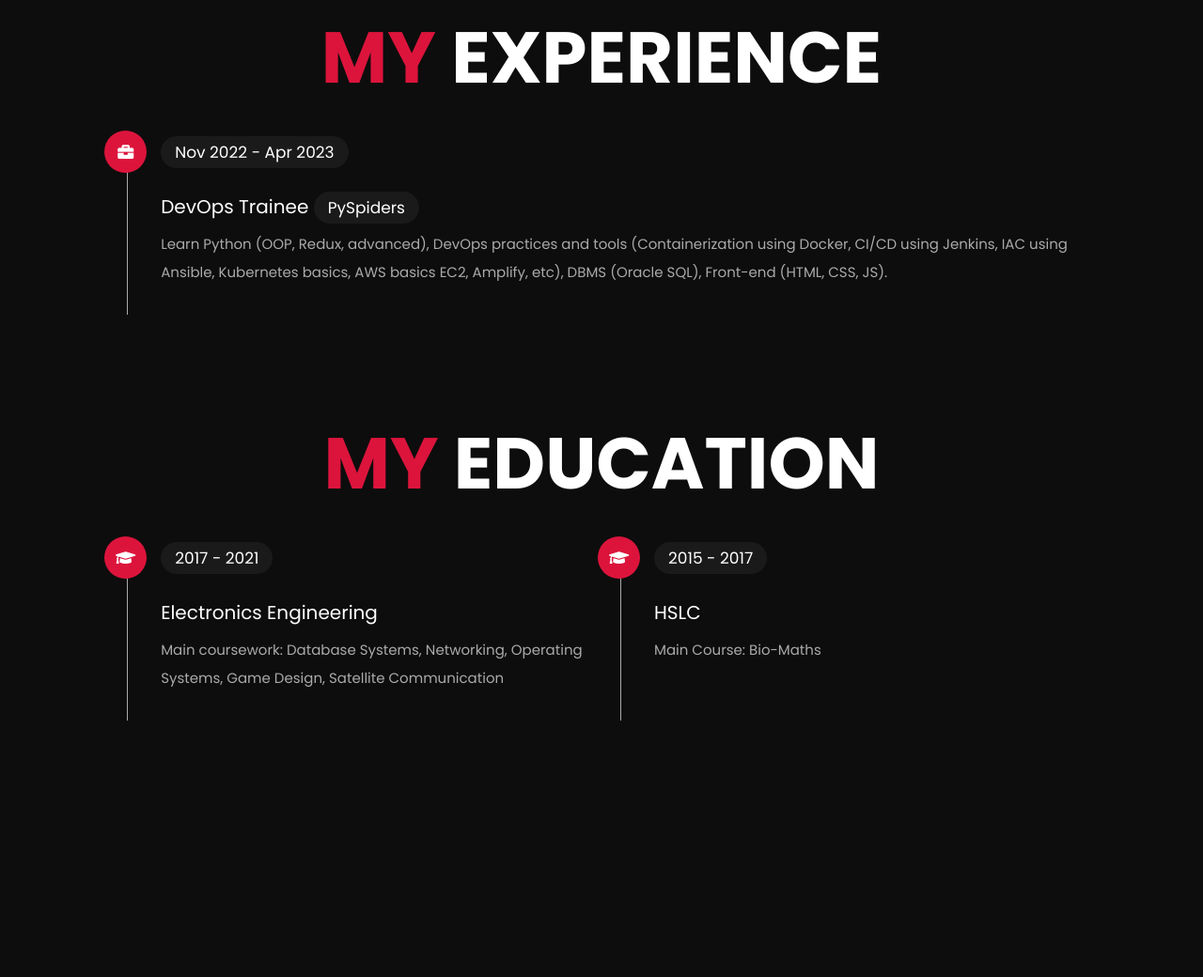
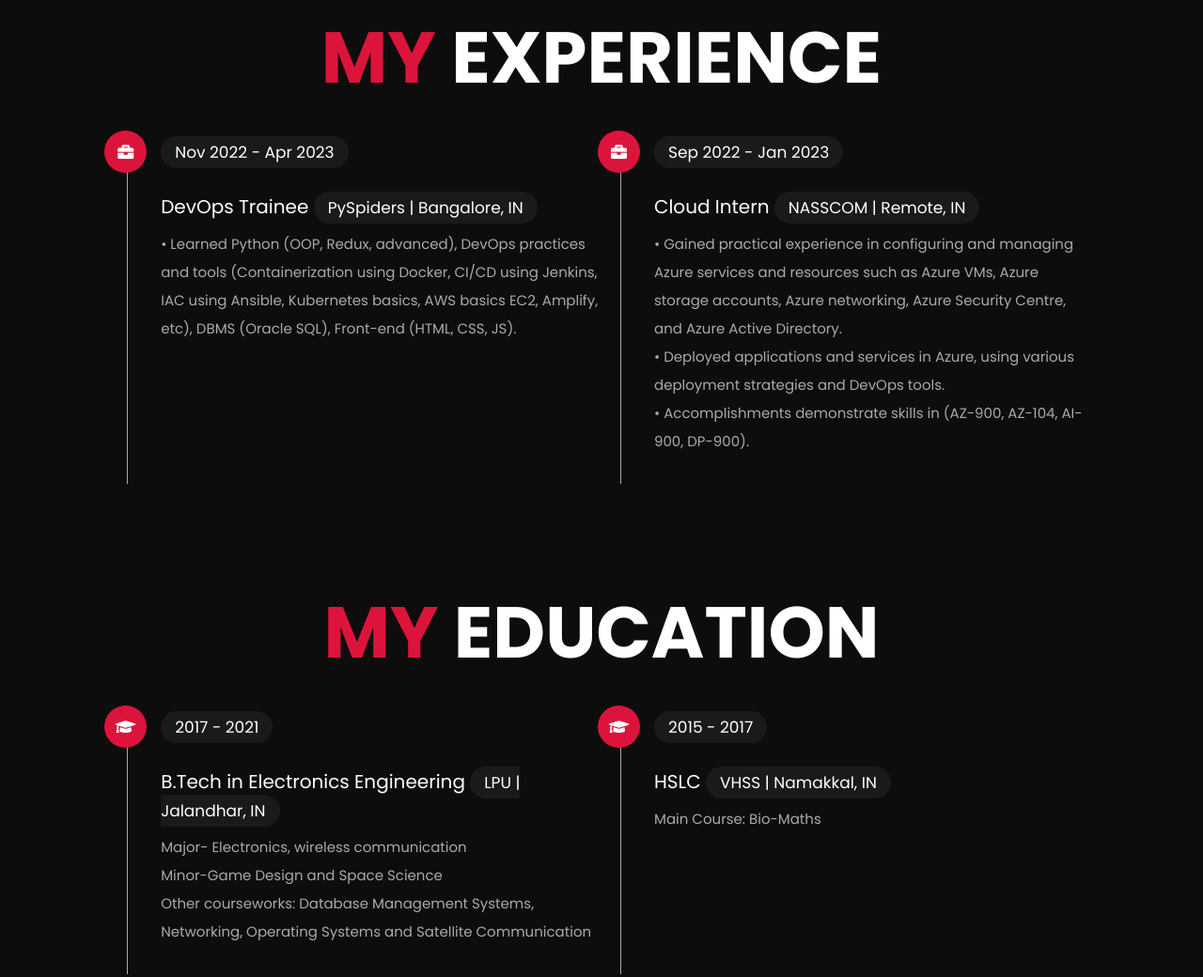
Before and after one commit to Dinesh1866/Dinesh_web, a plain HTML site: page about.html in a window 1280 px wide. Shown: the part 2113-3153 px from the top of the page at 94% size. Before the commit the page ends 2995 px from the top, so only its background shows below. Drawn offline with Linux system fonts and the light colour scheme.

Commit message:
updated experience and discription in about session

```diff
--- a/about.html
+++ b/about.html
@@ -342,11 +342,24 @@ I sincerely admit ! Not everything thing you can see on the website was develope
         <div class="box">
             <i class="fas fa-briefcase"></i>
             <span>Nov 2022 - Apr 2023</span>
-            <h3>DevOps Trainee <span>PySpiders</span></h3>
-            <p>Learn Python (OOP, Redux, advanced), DevOps practices and tools (Containerization using Docker, CI/CD using Jenkins, IAC using Ansible,
+            <h3>DevOps Trainee <span> PySpiders | Bangalore, IN</span></h3>
+            <p>• Learned Python (OOP, Redux, advanced), DevOps practices and tools (Containerization using Docker, CI/CD using Jenkins, IAC using Ansible,
                 Kubernetes basics, AWS basics EC2, Amplify, etc), DBMS (Oracle SQL), Front-end (HTML, CSS, JS).
             </p>
         </div>
+
+        <div class="box">
+            <i class="fas fa-briefcase"></i>
+            <span>Sep 2022 - Jan 2023</span>
+            <h3>Cloud Intern <span> NASSCOM | Remote, IN</span></h3>
+            <p>• Gained practical experience in configuring and managing Azure services and
+                resources such as Azure VMs, Azure storage accounts, Azure networking,
+                Azure Security Centre, and Azure Active Directory.<br>
+                • Deployed applications and services in Azure, using various deployment
+                strategies and DevOps tools.<br>
+                • Accomplishments demonstrate skills in (AZ-900, AZ-104, AI-900, DP-900).</p>
+        </div>
+
     </div>
 
 </section>
@@ -364,14 +377,17 @@ I sincerely admit ! Not everything thing you can see on the website was develope
         <div class="box">
             <i class="fas fa-graduation-cap"></i>
             <span>2017 - 2021</span>
-            <h3>Electronics Engineering</h3>
-            <p>Main coursework: Database Systems, Networking, Operating Systems, Game Design, Satellite Communication</p>
+            <h3>B.Tech in Electronics Engineering <span>LPU | Jalandhar, IN</span></h3>
+            <p>Major- Electronics, wireless communication <br>
+                Minor-Game Design and Space Science<br>
+                Other courseworks: Database Management Systems, Networking, Operating Systems and Satellite Communication
+            </p>
         </div>
 
         <div class="box">
             <i class="fas fa-graduation-cap"></i>
             <span>2015 - 2017</span>
-            <h3>HSLC</h3>
+            <h3>HSLC <span>VHSS | Namakkal, IN</span></h3>
             <p>Main Course: Bio-Maths</p>
         </div>
 
```
